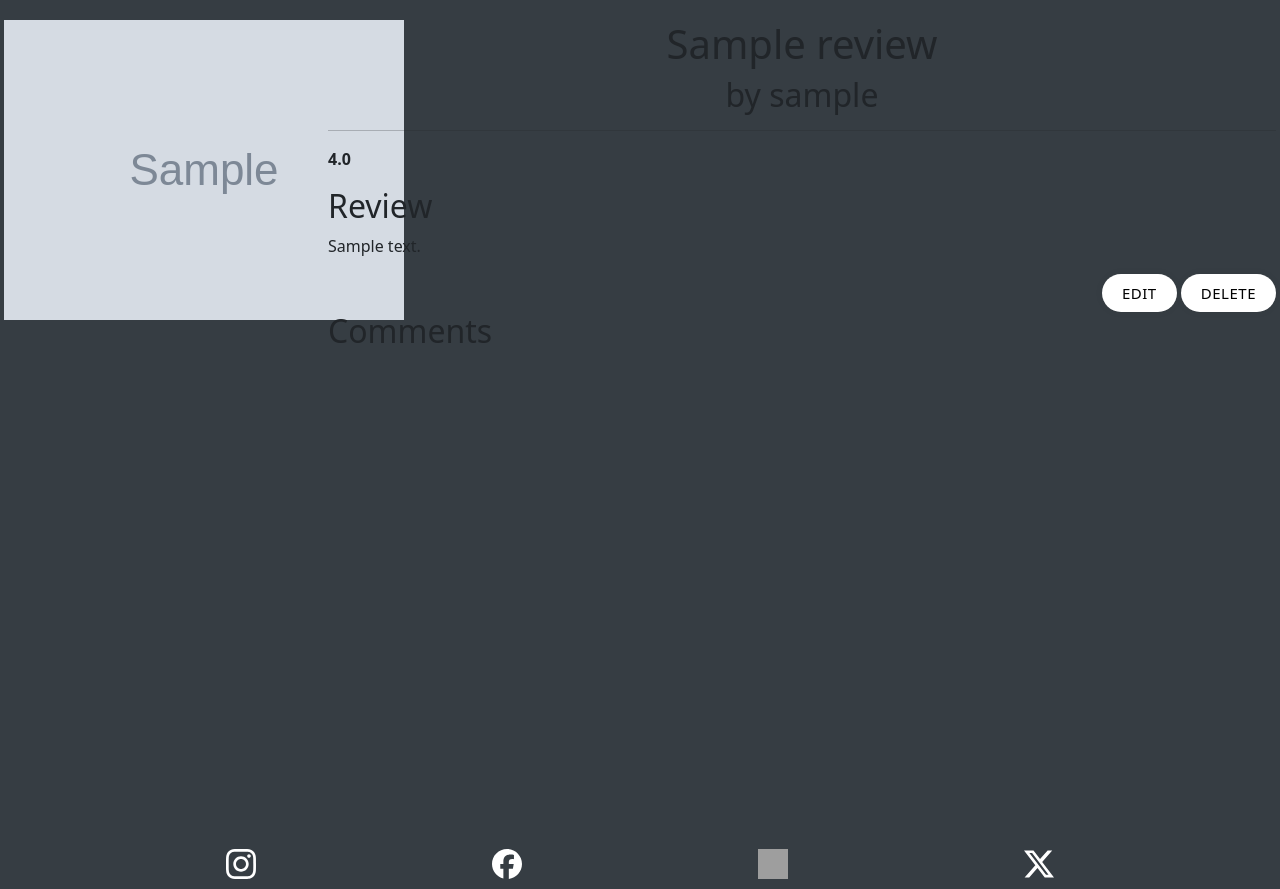
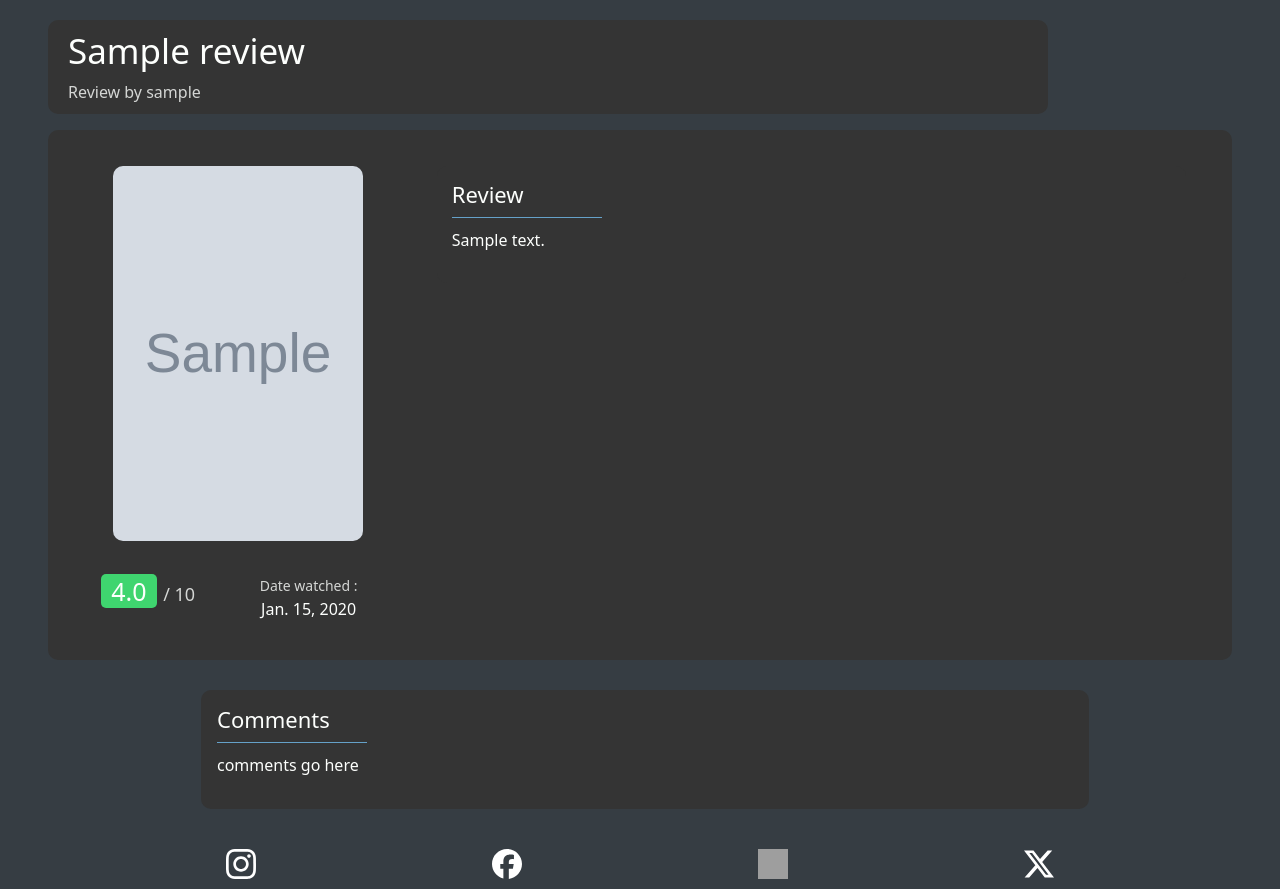
Before and after one commit to m-dixon5/FilmArchive, a Django app: page /reviews/1/ in a window 1280 px wide. Shown: the part 61-950 px from the top of the page. Run offline with Django 4.2, Linux system fonts and the light colour scheme; a user stored in the database is signed in; tables that the repository leaves empty hold one stand-in row (values such as "Sample post"); grey boxes marked "Sample" are stand-in pictures; parts of the project's set-up code (start-up, migrations or seed data) failed here and were passed over; grey boxes are pictures that could not be loaded.

Commit message:
Add styles to review detail page and update layout

```diff
--- a/reviews/templates/reviews/review_detail.html
+++ b/reviews/templates/reviews/review_detail.html
@@ -3,39 +3,51 @@
 {% block title %}Review Detail - {{recipe.title}}{% endblock %}
 
 {% block content %}
-    <div class="review-detail-container">
-        <div class="row review-info mt-3 p-1">
-            <!-- Image section -->
-            <div class="col-12 col-sm-3 review-detail-img">
-                <img src="{{review.film_image.url}}" alt="" class="review-pic">
-
+<div class="mx-3 mx-sm-5" id="review-page">
+    <div class="review-heading-section">
+        <h1 class="review-title">{{ review.film_title }}</h1>
+        <p class="review-user-tag">Review by {{review.user}}</p>
+    </div>
+    <div class="review-info mt-3 p-1">
+        <div class="review-img row align-items-center">
+            <div class="col-12 col-sm-5 col-md-12 d-flex justify-content-center">
+                <img src="{{ review.film_image.url }}" alt="" class="review-pic">
             </div>
-            <div class="col-12 col-sm-9 review-detail">
-                <!-- Title, rating and review-->
-                <h1 class="text-center">{{ review.film_title }}</h1>
-                <h2 class="text-center">by {{ review.user }}</h2>
-                <hr>
-                <p><strong>{{ review.film_rating }}</strong></p>
-                <div class="review-container">
-                    <h2>Review</h2>
-                    <p>{{ review.review|safe }}</p>
+            <div class="row col-sm-7 col-md-12 p-3 mt-2">
+                <div class="col-6 col-lg-6 col-md-12 p-2 rating-container">
+                    <p class="rating-title"><span class="rating-score">{{ review.film_rating }}</span> <span class="out-of">/ 10</span></p>
                 </div>
-                <!-- Edit review buttons if user matches the user who created the review-->
-                {% if request.user == review.user %}
-                    <div class="text-end">
-                        <a href=""><button class="form-button">Edit</button></a>
-                        <a href=""><button class="form-button">Delete</button></a>
-                    </div>
-                {% endif %}
-                <!-- Comments Section -->
-                <div class="row comments-container">
-                    <h2>Comments</h2>
-                    <div>
-                        <h3 class="user-comment-title"></h3>
-                        <p class="user-comment"></p>
-                    </div>
+                <div class="col-6 col-lg-6 col-md-12 p-2 text-center">
+                    <p class="m-0"><span class="date-watched-title">Date watched :</span></p>
+                    <p class="date-watched">{{ review.date_watched }}</p>
                 </div>
             </div>
+
+            <!-- {% if request.user == review.user %}
+            <div class="col-12 col-sm-7 col-md-12 my-4 edit-buttons text-center">
+                <a href=""><button class="form-button">Edit</button></a>
+                <a href=""><button class="form-button">Delete</button></a>
+            </div>
+            {% endif %} -->
+        </div>
+        <div class="review-detail">
+            <div class="review-content">
+                <h2 class="content-heading">Review</h2>
+                <hr class="sub-hr">
+                <p class="">{{ review.review|safe }}</p>
+            </div>
+
+
         </div>
     </div>
+
+    <div class="review-container">
+
+        <div class="comments p-3">
+            <h2 class="content-heading">Comments</h2>
+            <hr class="sub-hr">
+            <p>comments go here</p>
+        </div>
+    </div>
+</div>
 {% endblock %}
--- a/static/css/base.css
+++ b/static/css/base.css
@@ -70,7 +70,6 @@ main {
   letter-spacing: 1px;
   background-color: #65a1c9;
   color: #181818;
-  box-shadow: #ffffff 0px 7px 29px 0px;
 }
 
 .forgot-password {
@@ -114,17 +113,214 @@ main {
   height: 100px;
 }
 
-@media screen and (max-width: 420px) {
-  .card {
-    width: 18rem;
-    font-size: 11px;
+/* Review Detail Pages */
+#review-page {
+  color: #fdfffd;
+}
+
+.review-title {
+  font-weight: 350;
+  font-size: 30px;
+}
+
+.review-user-tag {
+  opacity: 0.8;
+}
+
+.review-info {
+  display: flex;
+  flex-direction: column;
+  justify-content: center;
+  background-color: #343434;
+  border-radius: 10px;
+}
+
+.review-container {
+  display: flex;
+  margin: 30px 0px;
+  justify-content: center;
+}
+
+.review, .comments, .review-detail {
+  width: 100%;
+}
+
+.review-img {
+  display: flex;
+  justify-content: center;
+  align-items: flex-start;
+  margin: 2rem auto;
+}
+
+.review-pic {
+  width: 250px;
+  height: 375px;
+  border-radius: 10px;
+  margin-left: 20px;
+}
+
+.review-content {
+  background-color: #343434;
+  padding: 15px 15px;
+  border-radius: 10px;
+  margin-right: 10px;
+}
+
+.comments {
+  background-color: #343434;
+  border-radius: 10px;
+  margin-left: 10px;
+  width: 100%;
+
+}
+
+.content-heading {
+  font-size: 22px;
+  font-weight: 500;
+}
+
+.sub-hr {
+  opacity: 1;
+  color: #65a1c9;
+  width: 150px;
+  margin: 10px 0px;
+}
+
+.edit-buttons button {
+  margin: 0px 10px;
+}
+
+.rating-title {
+  font-size: 25px;
+}
+
+.out-of {
+  font-size: 18px;
+  opacity: 0.8;
+}
+
+.rating-score {
+  padding: 0px 10px;
+  background-color: #3fd56f;
+  border-radius: 5px;
+}
+
+.rating-container {
+  text-align: center;
+}
+
+.review-heading-section {
+  padding: 10px 10px 10px 20px;
+  background-color: #343434;
+  border-radius: 10px;
+  margin-top: 20px;
+  max-width: 1000px;
+}
+
+.review-user-tag {
+  margin: 0px;
+}
+
+/* Media Queries */
+
+@media screen and (max-width: 992px) {
+  .review-detail {
+    width: 60%;
   }
 
-  .card-title {
-    font-size: 14px;
+  .review-img {
+    width: 40%;
   }
 
-  .card-body {
-    padding: 5px;
+  .review-pic {
+    margin-left: 20px;
+    width: 200px;
+    height: 300px;
+  }
+
+  .review-content {
+    margin: 10px 0px;
+  }
+
+  .comments {
+    margin: 10px 0px;
+  }
+
+  .review-title {
+    font-size: 35px;
   }
 }
+
+@media screen and (min-width: 768px) {
+
+  .review-info {
+    flex-direction: row;
+    height: 530px;
+    overflow: auto;
+  }
+
+  .review-img {
+    width: 30%;
+  }
+
+  .review-detail {
+    width: 70%;
+    padding: 2rem;
+
+  }
+
+  .review-container {
+    flex-direction: row;
+  }
+
+  .rating-container {
+    text-align: none;
+  }
+
+  .date-watched {
+    font-size: 16px;
+  }
+
+  .date-watched-title {
+    font-size: 14px;
+    opacity: 0.8;
+
+  }
+
+  .review-title {
+    font-size: 35px;
+  }
+
+  .comments {
+    width: 75%;
+  }
+
+}
+
+@media screen and (max-width: 768px) {
+  .review-detail {
+    width: 100%;
+  }
+
+  .review-img {
+    width: 100%;
+  }
+
+  .review-pic {
+    margin: 0px;
+  }
+
+  .review-title {
+    font-size: 30px;
+  }
+
+  .film-info {
+    margin-left: 15px;
+  }
+}
+
+@media screen and (max-width: 420px) {
+  .review-title {
+    font-size: 20px;
+  }
+}
```
